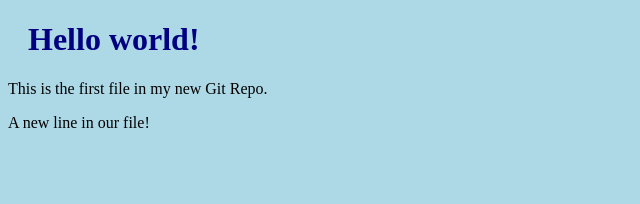
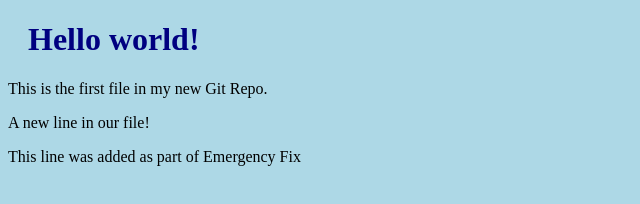
Before and after one commit to gladsonix/git-tutorial, a plain HTML site: page index.html in a window 1280 px wide. Shown: the whole page, without its empty margins (0-640 px from the left). Drawn offline with Linux system fonts and the light colour scheme.

Commit message:
updated index.html with emergency fix

```diff
--- a/index.html
+++ b/index.html
@@ -9,5 +9,6 @@
 <h1>Hello world!</h1>
 <p>This is the first file in my new Git Repo.</p>
 <p>A new line in our file!</p>
+<p>This line was added as part of Emergency Fix</p>
 </body>
 </html>
```
